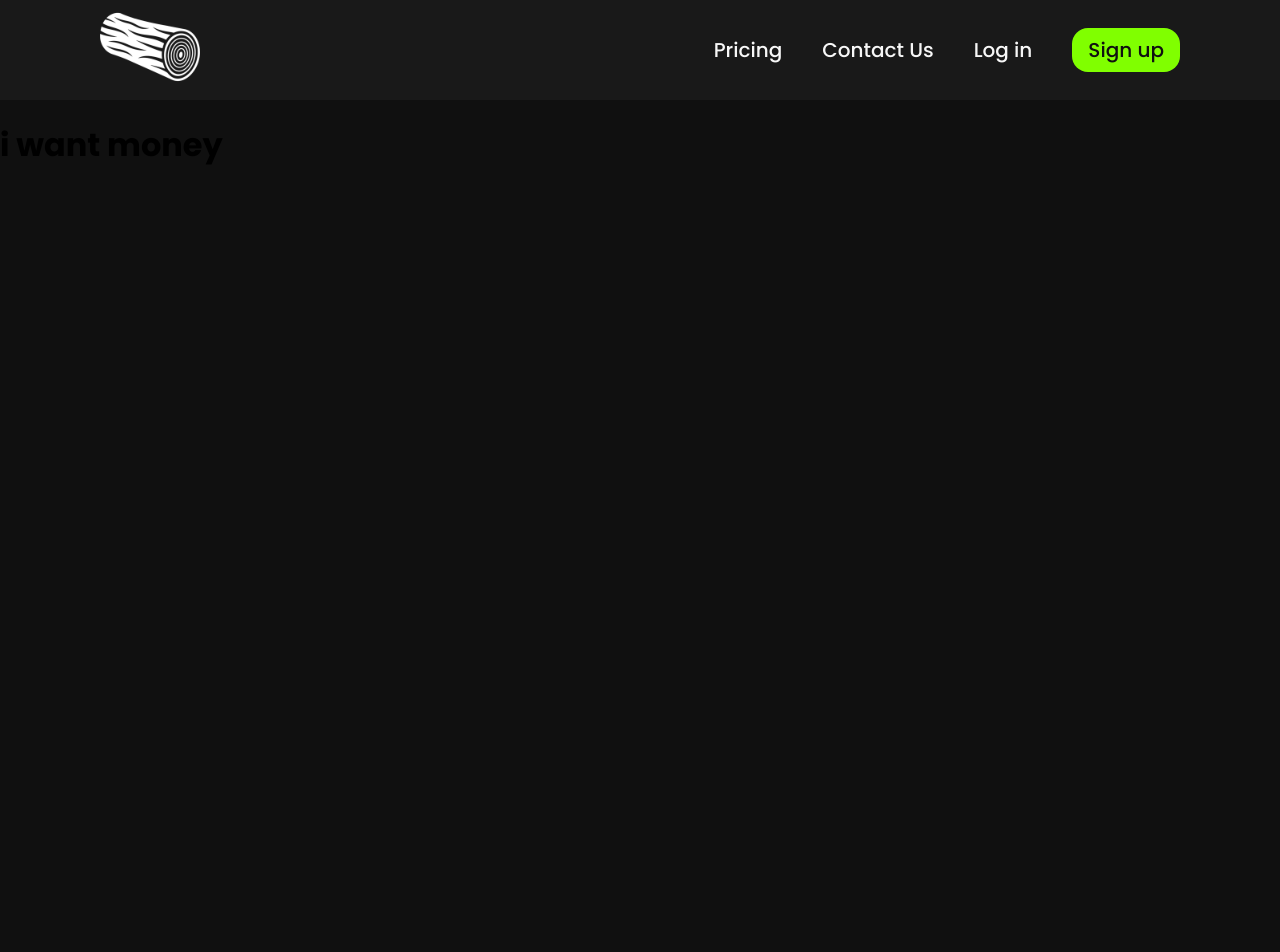
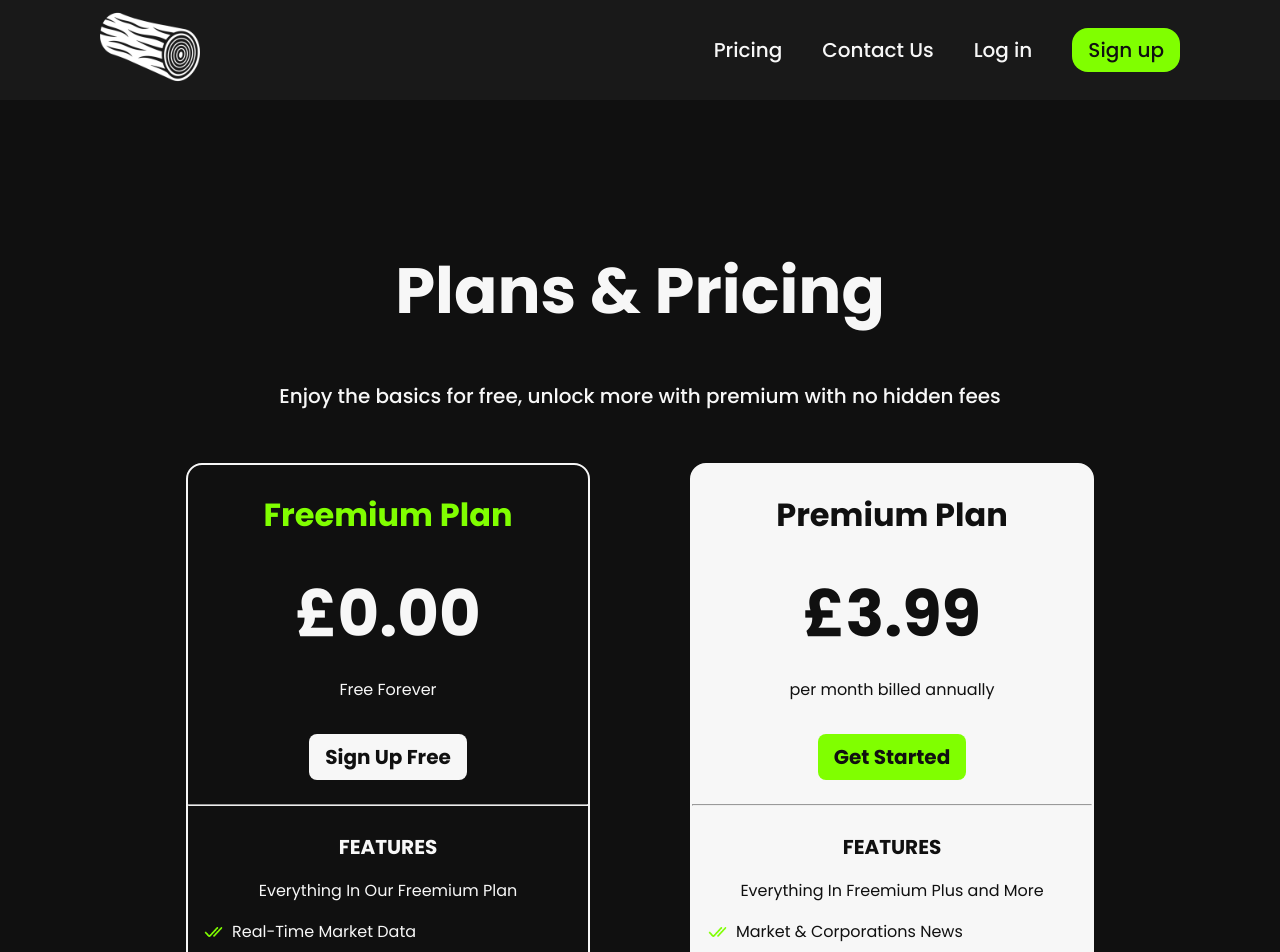
Before and after one commit to waleedsadeh/tradinglog, a React (Create React App) app: page /pricing in a window 1280 px wide. Shown: the top 952 px of the page. Before the commit the page ends 800 px from the top, so only its background shows below. Built offline with nearby package versions, Linux system fonts and the light colour scheme.

Commit message:
pricing page made

```diff
--- a/src/assets/index.js
+++ b/src/assets/index.js
@@ -7,6 +7,7 @@ import instagram from './instagram.png';
 import discord from './discord.png';
 import twitter from './twitter.png';
 import tiktok from './tiktok.png';
+import tick from './tick.png';
 
 export {
     graphfield2,
@@ -17,5 +18,6 @@ export {
     instagram,
     discord,
     twitter,
-    tiktok
+    tiktok,
+    tick
 }
--- a/src/pages/Pricing.jsx
+++ b/src/pages/Pricing.jsx
@@ -1,11 +1,61 @@
 import React from "react";
-import { Header } from '../components';
+import { Header, Footer } from '../components';
+import '../styles/Pricing.css';
+import { NavLink } from "react-router-dom";
+import { tick } from "../assets";
 
 function Pricing() {
   return (
-    <div>
-      <Header/>
-      <h1 color="#f7f7f7">i want money</h1>
+    <div className="Pricing">
+      <Header />
+      <div className="pricing-container">
+        <div className="pricing-header">
+          <h1>Plans & Pricing</h1>
+          <p>Enjoy the basics for free, unlock more with premium with no hidden fees</p>
+        </div>
+        <div className="pricing-cards">
+          {/* Freemium Plan */}
+          <div className="pricing-card-free">
+            <h2>Freemium Plan</h2>
+            <h3>£0.00</h3>
+            <p>Free Forever</p>
+            <NavLink to="/signup" className="pricing-button">Sign Up Free</NavLink>
+            <hr />
+            <div className="pricing-card-free-features">
+              <h4>FEATURES</h4>
+              <p>Everything In Our Freemium Plan</p>
+              <ul>
+                <li><img src={tick} alt="Tick" /> Real-Time Market Data</li>
+                <li><img src={tick} alt="Tick" /> Cash Flow Tracking</li>
+                <li><img src={tick} alt="Tick" /> Profit & Loss Tracking</li>
+                <li><img src={tick} alt="Tick" /> Transaction Recording</li>
+                <li><img src={tick} alt="Tick" /> Join Our Discord Free</li>
+              </ul>
+            </div>
+          </div>
+
+          {/* Premium Plan */}
+          <div className="pricing-card-pro">
+            <h2>Premium Plan</h2>
+            <h3>£3.99</h3>
+            <p>per month billed annually</p>
+            <NavLink to="/signup" className="premium-button">Get Started</NavLink>
+            <hr />
+            <div className="pricing-card-pro-features">
+              <h4>FEATURES</h4>
+              <p>Everything In Freemium Plus and More</p>
+              <ul>
+                <li><img src={tick} alt="Tick" /> Market & Corporations News</li>
+                <li><img src={tick} alt="Tick" /> Unlimited Trades Registry</li>
+                <li><img src={tick} alt="Tick" /> More Info About Companies</li>
+                <li><img src={tick} alt="Tick" /> Access Latest Tools & Technologies</li>
+                <li><img src={tick} alt="Tick" /> In-Depth Weekly Report</li>
+              </ul>
+            </div>
+          </div>
+        </div>
+      </div>
+      <Footer />
     </div>
   );
 }
--- a/src/styles/Home.css
+++ b/src/styles/Home.css
@@ -32,7 +32,7 @@
     font-weight: 500;
     text-decoration: none;
     padding: 0.5rem 1rem;
-    border-radius: 1rem;
+    border-radius: 0.5rem;
     margin-right: 1rem; /* Add spacing between buttons */
 }
 
@@ -197,6 +197,7 @@
     padding: 4rem 6rem;
     display: flex;
     justify-content: center;
+    margin-bottom: 3rem;
 }
 
 .stats-container {
--- /dev/null
+++ b/src/styles/Pricing.css
@@ -0,0 +1,167 @@
+.Pricing {
+    margin: 0px;
+    padding: 0px;
+    display: flex;
+    flex-direction: column;
+    min-height: 100vh;
+}
+
+.pricing-container {
+    margin-top: 6.25rem;
+    margin-bottom: 6.25rem;
+    flex: 1;
+}
+
+.pricing-header h1 {
+    color: #f7f7f7;
+    font-size: 4rem;
+    text-align: center;
+}
+
+.pricing-header p {
+    color: #f7f7f7;
+    font-size: 1.25rem;
+    font-weight: 500;
+    text-align: center;
+}
+
+.pricing-cards {
+    display: flex;
+    justify-content: center;
+    gap: 6.25rem;
+    padding: 2rem;
+}
+
+.pricing-card-free{
+    background-color: #101010;
+    border-radius: 1rem;
+    border: 2px solid #f7f7f7;
+    width: 400px;
+    text-align: center;
+}
+
+.pricing-card-pro {
+    background-color: #f7f7f7;
+    border-radius: 1rem;
+    border: 2px solid #f7f7f7;
+    width: 400px;
+    text-align: center;
+}
+
+.pricing-card-free h2 {
+    color: #80FF00;
+    font-size: 2rem;
+}
+
+.pricing-card-pro h2 {
+    color: #101010;
+    font-size: 2rem;
+}
+
+.pricing-card-free h3 {
+    color: #f7f7f7;
+    font-size: 4rem;
+    margin: 0rem;
+}
+
+.pricing-card-pro h3 {
+    color: #101010;
+    font-size: 4rem;
+    margin: 0rem
+}
+
+.pricing-card-free p {
+    color: #f7f7f7;
+    font-size: 1rem;
+}
+
+.pricing-card-pro p {
+    color: #101010;
+    font-size: 1rem;
+}
+.pricing-button {
+    display: inline-block;
+    margin-block: 1rem;
+    padding: 0.5rem 1rem;
+    background-color: #f7f7f7;
+    color: #101010;
+    text-decoration: none;
+    font-weight: bold;
+    border-radius: 0.5rem;
+    font-size: 1.25rem;
+}
+
+.premium-button {
+    display: inline-block;
+    margin-block: 1rem;
+    padding: 0.5rem 1rem;
+    background-color: #80FF00;
+    color: #101010;
+    text-decoration: none;
+    font-weight: bold;
+    border-radius: 0.5rem;
+    font-size: 1.25rem;
+
+}
+
+.pricing-card-free-features h4 {
+    color: #f7f7f7;
+    font-size: 1.25rem;
+    margin-bottom: 0.5rem;
+}
+.pricing-card-pro-features h4 {
+    color: #101010;
+    font-size: 1.25rem;
+    margin-bottom: 0.5rem;
+}
+.pricing-card-free-features p {
+    color: #f7f7f7;
+    font-size: 1rem;
+}
+
+.pricing-card-pro-features p {
+    color: #101010;
+    font-size: 1rem;
+}
+
+.pricing-card-free-features ul {
+    list-style: none;
+    padding: 0 0 0.5rem 0;
+    margin: 0;
+
+}
+.pricing-card-pro-features ul {
+    list-style: none;
+    padding: 0 0 0.5rem 0;
+    margin: 0;
+}
+
+.pricing-card-free-features li {
+    color: #f7f7f7;
+    font-size: 1rem;
+    margin: 0.5rem 0;
+    display: flex;
+    align-items: center;
+    margin-left: 1rem;
+}
+
+.pricing-card-pro-features li {
+    color: #101010;
+    font-size: 1rem;
+    margin: 0.5rem 0;
+    display: flex;
+    align-items: center;
+    margin-left: 1rem;
+}
+
+.pricing-card-free-features li img {
+    width: 20px;
+    height: 20px;
+    margin-right: 0.5rem;
+}
+
+.pricing-card-pro-features li img {
+    width: 20px;
+    height: 20px;
+    margin-right: 0.5rem;
+}
```
Also changed, not shown: src/assets/tick.png (added).
